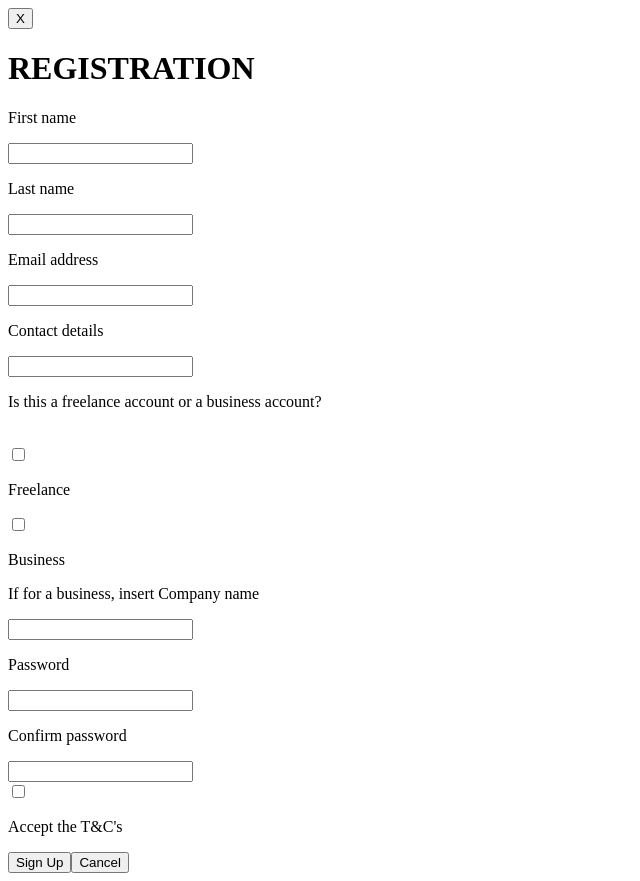
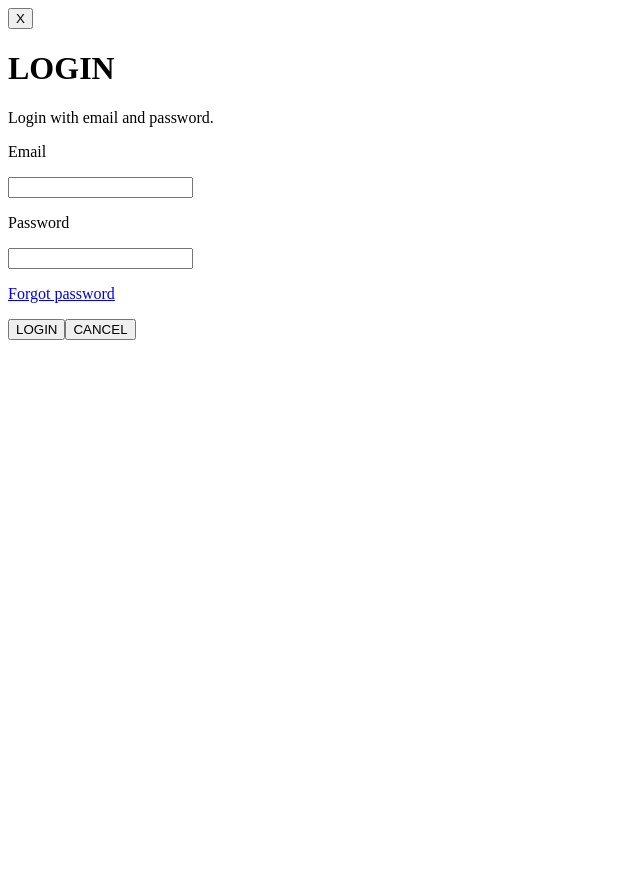
Before and after one commit to Ambs04/paper_trails_demo, a React (Vite) app in the folder paper-trails-demo/: page / in a window 1280 px wide. Shown: the whole page, without its empty margins (0-640 px from the left). After the commit the page ends 800 px from the top, so only its background shows below. Built offline with nearby package versions, Linux system fonts and the light colour scheme.

Commit message:
create basic layout and info for login page

```diff
--- a/paper-trails-demo/src/App.jsx
+++ b/paper-trails-demo/src/App.jsx
@@ -1,13 +1,15 @@
 //import Header from "./Modules/CommonComponents/Header";
 //import Hero from "./Modules/ModuleComponents/Hero";
-import SignUp from "./Pages/SignUp";
+//import SignUp from "./Pages/SignUp";
+import Login from "./Pages/Login";
 
 function App() {
   return (
     <>
       {/*} <Header />
-      <Hero />*/}
-      <SignUp />
+      <Hero />
+      <SignUp />*/}
+      <Login />
     </>
   );
 }
--- a/paper-trails-demo/src/Pages/Login.jsx
+++ b/paper-trails-demo/src/Pages/Login.jsx
@@ -0,0 +1,39 @@
+export default function Login() {
+  return (
+    <>
+      {/*Main div for header*/}
+      <div>
+        {/*div for close btn*/}
+        <div>
+          <button>X</button>
+        </div>
+        {/*div for heading*/}
+        <div>
+          <h1>LOGIN</h1>
+        </div>
+      </div>
+      {/*div for main section*/}
+      <div>
+        <p>Login with email and password.</p>
+        {/*div for email*/}
+        <div>
+          <p>Email</p>
+          <input type="text" />
+        </div>
+        {/*div for password*/}
+        <div>
+          <p>Password</p>
+          <input type="text" />
+        </div>
+        <p>
+          <a href="google.com">Forgot password</a>
+        </p>
+        {/*div for btns: login and cancel*/}
+        <div>
+          <button>LOGIN</button>
+          <button>CANCEL</button>
+        </div>
+      </div>
+    </>
+  );
+}
--- a/paper-trails-demo/src/Pages/SignUp.jsx
+++ b/paper-trails-demo/src/Pages/SignUp.jsx
@@ -59,7 +59,9 @@ export default function SignUp() {
           <input type="text" />
         </div>
         <input type="checkbox" />
-        <p>Accept the T&C's</p>
+        <p>
+          Accept the <a href="www.google.com">T&C's</a>
+        </p>
       </div>
       {/*div for buttons: sign up and cancel*/}
       <div>
```
